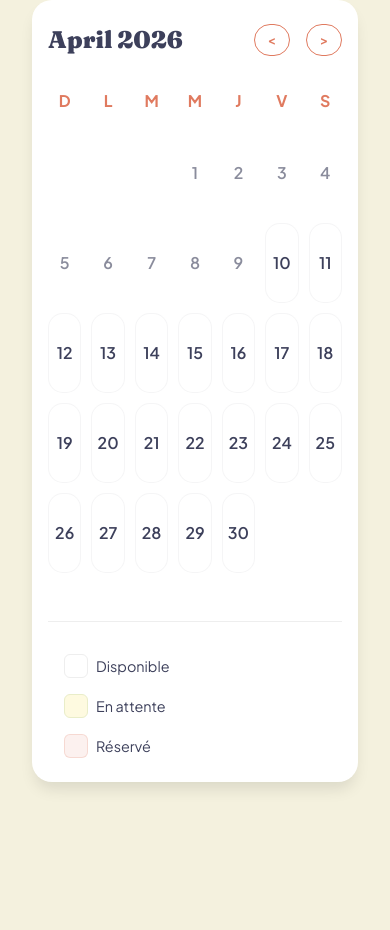
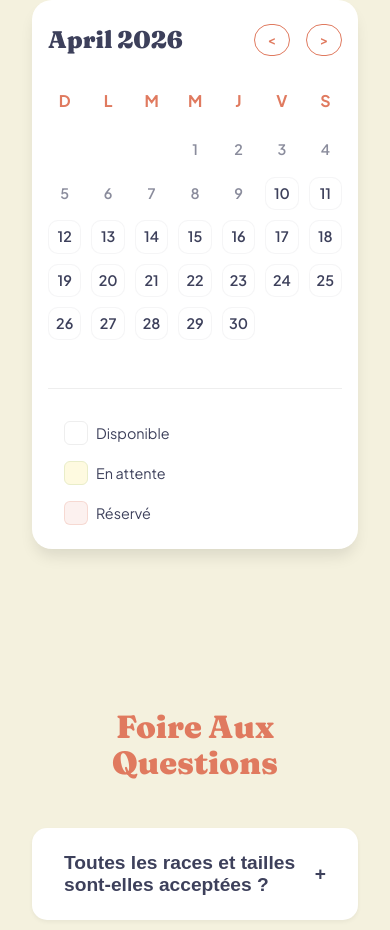
Before and after one commit to GuilhermeTosin/chez-luma, a React (Vite) app: page / in a window 390 px wide. Shown: the part 5377-6307 px from the top of the page. Built offline with nearby package versions, Linux system fonts and the light colour scheme.

Commit message:
style: keep calendar cells square on mobile

```diff
--- a/src/styles/index.css
+++ b/src/styles/index.css
@@ -488,7 +488,8 @@ header {
 
 /* Calendar States & Interaction */
 .day-cell {
-  height: 80px;
+  aspect-ratio: 1 / 1;
+  height: auto;
   display: flex;
   flex-direction: column;
   align-items: center;
@@ -587,6 +588,18 @@ header {
   text-transform: uppercase;
   letter-spacing: 0.5px;
   opacity: 0.8;
+  line-height: 1;
+}
+
+@media (max-width: 600px) {
+  .status-label {
+    font-size: 0.5rem;
+  }
+
+  .day-cell {
+    border-radius: 10px;
+    font-size: 0.9rem;
+  }
 }
 
 .admin-mode-indicator {
```
